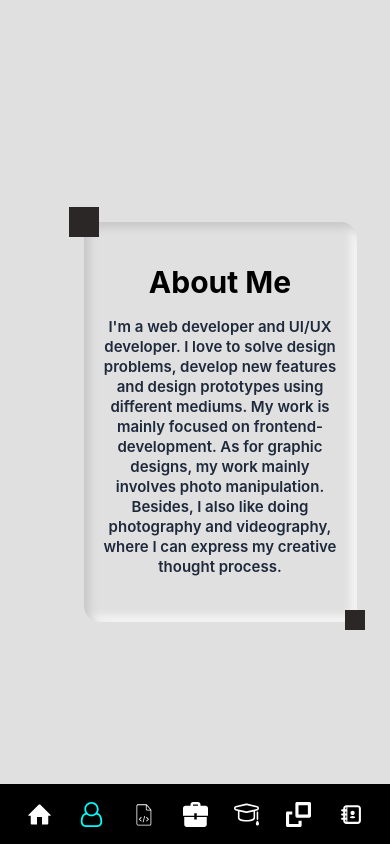
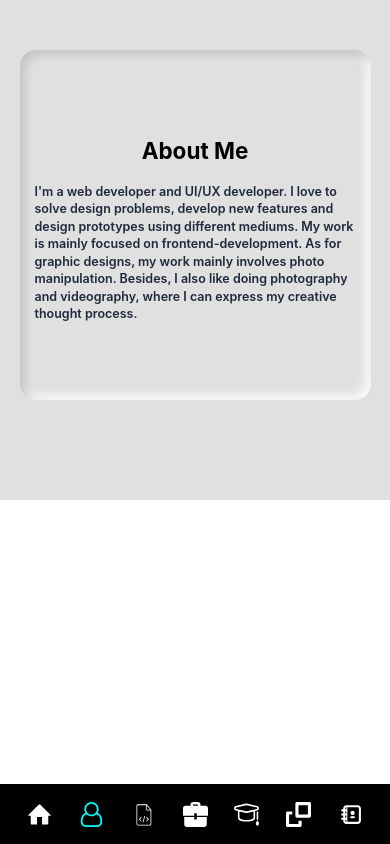
Before and after one commit to ananthuk7/my-profie-new, a Vue app: page /about in a window 390 px wide. Built offline with nearby package versions, Linux system fonts and the light colour scheme.

Commit message:
about page response added

```diff
--- a/src/assets/scss/pages/_about.scss
+++ b/src/assets/scss/pages/_about.scss
@@ -1,39 +1,57 @@
 .about {
-  height: 100vh;
   background-color: #e0e0e0;
   display: flex;
   align-items: center;
   justify-content: center;
+  padding: 5rem 0 10rem;
+  @include respond(tab-land) {
+    height: 100vh;
+  }
   &__child {
     position: relative;
-    margin-left: 5rem;
-    height: 40rem;
-    width: 70%;
-    border-radius: 0 1.6rem 0 1.6rem;
+    margin-left: 0;
+    height: 35rem;
+    width: 90%;
+    border-radius: 1.6rem;
     background: #e0e0e0;
     box-shadow: inset 5px 5px 10px #c5c5c5, inset -5px -5px 10px #fbfbfb;
     display: flex;
     align-items: center;
     justify-content: center;
     flex-direction: column;
-    padding: 2rem;
+    padding: 1.5rem;
+    @include respond(phone) {
+      height: 30rem;
+      border-radius: 0 1.6rem 0 1.6rem;
+      width: 80%;
+      padding: 2rem;
+    }
+    @include respond(tab-land) {
+      height: 40rem;
+      margin-left: 5rem;
+      width: 70%;
+    }
+    &::after,
+    &::before {
+      content: " ";
+      position: absolute;
+      background: #2b2727;
+      display: none;
+      @include respond(phone) {
+        display: block;
+      }
+    }
     &::after {
-      content: " ";
       height: 3rem;
       width: 3rem;
-      position: absolute;
       top: -1.5rem;
       left: -1.5rem;
-      background: #2b2727;
     }
     &::before {
-      content: " ";
       height: 2rem;
       width: 2rem;
-      position: absolute;
       right: -0.8rem;
       bottom: -0.8rem;
-      background: #2b2727;
     }
   }
 }
--- a/src/views/About.vue
+++ b/src/views/About.vue
@@ -4,8 +4,8 @@ import { onMounted, ref } from "vue";
 <template>
   <div id="about" class="about">
     <div class="about__child">
-      <h3 class="text-5xl font-bold mb-8">About Me</h3>
-      <p class="text-slate-800 text-2xl text-center font-semibold">
+      <h3 class="text-4xl md:text-5xl font-bold mb-8 mt-4">About Me</h3>
+      <p class="text-slate-800 text-left text-xl sm:text-2xl sm:text-center font-semibold">
         I'm a web developer and UI/UX developer. I love to solve design
         problems, develop new features and design prototypes using different
         mediums. My work is mainly focused on frontend-development. As for
```
